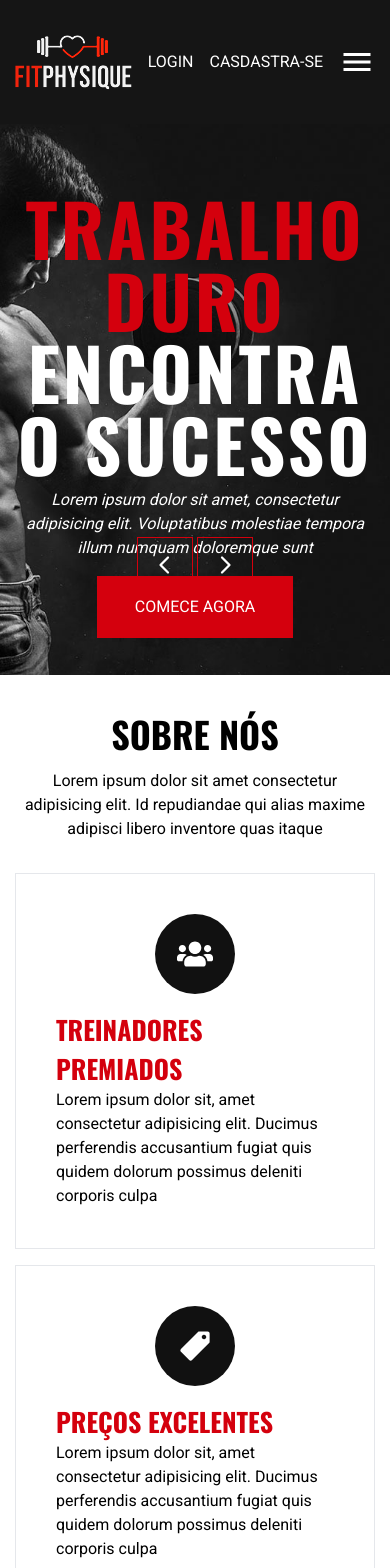
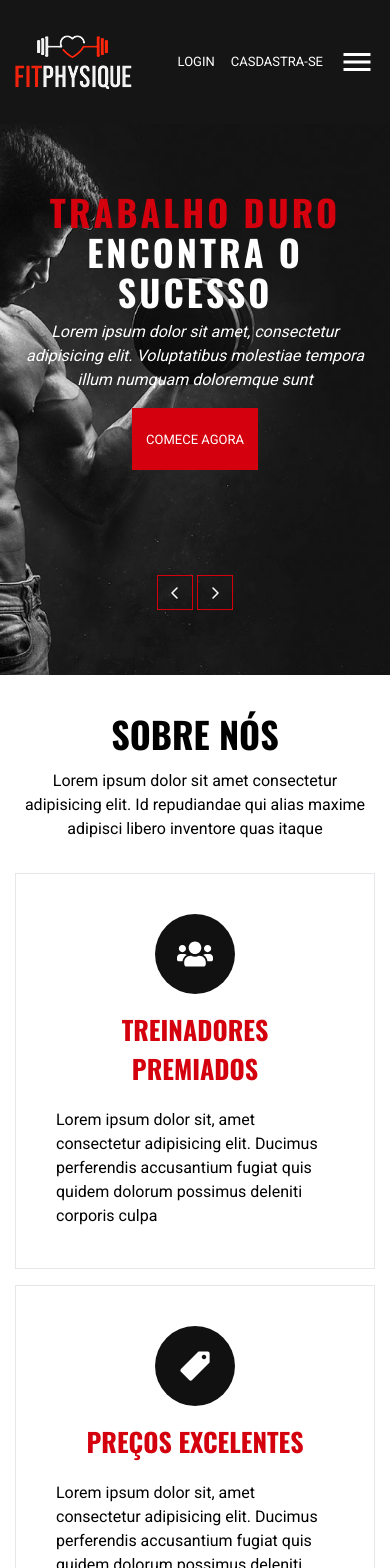
Before and after one commit to g-pontes/Academia, a Next.js app: page / in a window 390 px wide. Shown: the top 1568 px of the page. Built offline with nearby package versions, Linux system fonts and the light colour scheme.

Commit message:
update 1.0

```diff
--- a/app/globals.css
+++ b/app/globals.css
@@ -12,7 +12,7 @@
   }
 
   .h1 {
-    @apply text-white text-7xl lg:text-[110px] tracking-[3px];
+    @apply text-white text-6xl lg:text-[110px] tracking-[3px] max-[400px]:text-4xl;
   }
 
   .h2 {
--- a/components/About.tsx
+++ b/components/About.tsx
@@ -49,7 +49,7 @@ const About = () => {
         </div>
         {/* featured items */}
         <motion.div
-          variants={fadeIn('up', 0.8)}
+          variants={fadeIn('up', 0.4)}
           initial='hidden'
           whileInView={'show'}
           viewport={{ once: false, amount: 0.2 }}
@@ -64,7 +64,7 @@ const About = () => {
                 <div className="text-4xl bg-primary-300 text-white w-[80px] h-[80px]
                 rounded-full flex justify-center items-center">{featured.icon}</div>
                 <div>
-                  <h4 className="h4 text-accent">{featured.title}</h4>
+                  <h4 className="h4 text-center text-accent pb-5">{featured.title}</h4>
                   <p>{featured.subtitle}</p>
                 </div>
               </div>
@@ -73,7 +73,7 @@ const About = () => {
         </motion.div>
         {/* achievements */}
         <motion.div
-          variants={fadeIn('up', 1)}
+          variants={fadeIn('up', 0.4)}
           initial='hidden'
           whileInView={'show'}
           viewport={{ once: false, amount: 0.2 }}
--- a/components/Achievements.tsx
+++ b/components/Achievements.tsx
@@ -93,7 +93,7 @@ const Achievements = () => {
                                 {/* text */}
                                 <div className="flex flex-col justify-center items-center text-center">
                                 <item.icon className="text-3xl mb-2" />
-                                <h4 className="h4">{item.text}</h4>
+                                <h4 className="h4 max-[400px]:text-[16px]">{item.text}</h4>
                                 </div>
                             </motion.div>
                         )
--- a/components/CustomButton.tsx
+++ b/components/CustomButton.tsx
@@ -11,7 +11,7 @@ const CustomButton = ({
         rotate-45 bg-black transtion-all duration-300 group-hover:h-64
         group-hover:-translate-y-32"></span>
         <span className="ease relative text-white transition duration-300
-         group-hover:text-white">{text}</span>
+         group-hover:text-white max-[400px]:text-[13px]">{text}</span>
     </button>
   )
 }
--- a/components/Header.tsx
+++ b/components/Header.tsx
@@ -42,15 +42,15 @@ const Header = () => {
           : 'max-h-0 pt-0 pb-0 overflow-hidden border-white/0'}
         flex flex-col text-center gap-8 fixed
         bg-primary-200 w-full left-0 top-[124px] text-base uppercase font-medium
-        text-white xl:hidden`}/>
+        text-white xl:hidden`} />
         {/* desktop nav - hidden on small devices */}
         <Nav containerStyles="flex gap-4 text-white text-base uppercase font-medium transtion-all hidden xl:flex" />
         {/* hide/open menu button */}
         <div className="flex items-center gap-4">
           {/* login & register buttons */}
           <div className="text-white flex items-center gap-4">
-            <button className="hover:text-accent transition-all text-base uppercase font-medium">Login</button>
-            <button className="hover:text-accent transition-all text-base uppercase font-medium">Casdastra-se</button>
+            <button className="hover:text-accent transition-all text-base uppercase font-medium max-[400px]:text-[13px]">Login</button>
+            <button className="hover:text-accent transition-all text-base uppercase font-medium max-[400px]:text-[13px]">Casdastra-se</button>
           </div>
           <button
           onClick={() => setOpenNav(!openNav)}
--- a/components/HeroSlider.tsx
+++ b/components/HeroSlider.tsx
@@ -33,7 +33,7 @@ const HeroSlider = () => {
               initial='hidden'
               whileInView={'show'}
               viewport={{ once: false, amount: 0.2 }}
-              className="text-white italic text-center lg:text-left mb-4">
+              className="text-white italic text-center lg:text-left mb-4 max-[400px]:text-12px] max-[400px]:text-[16px]">
               Lorem ipsum dolor sit amet, consectetur adipisicing elit.
               Voluptatibus molestiae tempora illum numquam doloremque sunt
             </motion.p>
@@ -43,7 +43,7 @@ const HeroSlider = () => {
               whileInView={'show'}
               viewport={{ once: false, amount: 0.2 }}
             >
-              <CustomButton text='Comece agora' containerStyles='w-[196px] h-[62px]' />
+              <CustomButton text='Comece agora' containerStyles='w-[196px] h-[62px] max-[400px]:w-[126px] h-[32px]' />
             </motion.div>
           </div>
         </div>
@@ -58,14 +58,14 @@ const HeroSlider = () => {
             whileInView={'show'}
             viewport={{ once: false, amount: 0.2 }}
             className="h1 text-center lg:text-left mb-2">
-              <span>Onde é difícil</span>o trabalho encontra sucesso
+              <span className="text-accent">Trabalho duro</span> encontra o sucesso
             </motion.h1>
             <motion.p
               variants={fadeIn('up', 0.6)}
               initial='hidden'
               whileInView={'show'}
               viewport={{ once: false, amount: 0.2 }}
-              className="text-white italic text-center lg:text-left mb-4">
+              className="text-white italic text-center lg:text-left mb-4 max-[400px]:text-12px] max-[400px]:text-[16px]">
               Lorem ipsum dolor sit amet, consectetur adipisicing elit.
               Voluptatibus molestiae tempora illum numquam doloremque sunt
             </motion.p>
@@ -75,7 +75,7 @@ const HeroSlider = () => {
               whileInView={'show'}
               viewport={{ once: false, amount: 0.2 }}
             >
-              <CustomButton text='Comece agora' containerStyles='w-[196px] h-[62px]' />
+              <CustomButton text='Comece agora' containerStyles='w-[196px] h-[62px] max-[400px]:w-[126px] h-[32px]' />
             </motion.div>
           </div>
         </div>
@@ -83,10 +83,10 @@ const HeroSlider = () => {
       {/*swiper nav buttons*/}
       <SwiperNavButtons
         containerStyles='absolute bottom-2 lg:bottom-0 right-0 h-[130px] w-full lg:w-[700px]
-        z-50 flex justify-center lg:justify-start gap-1'
+        z-50 flex justify-center lg:justify-start gap-1 max-[400px]:bottom-[-30px]'
         btnStyles='border border-accent text-white w-[56px] h-[56px] flex
-        justify-center items-center hover:bg-accent transition-all duration-300'
-        iconsStyles='text-2xl'
+        justify-center items-center hover:bg-accent transition-all duration-300 max-[400px]:w-[36px] max-[400px]:h-[35px]'
+        iconsStyles='text-2xl max-[400px]:text-[16px]'
       />
     </Swiper>
   )
--- a/components/MembershipSlider.tsx
+++ b/components/MembershipSlider.tsx
@@ -145,7 +145,7 @@ const MembershipSlider = () => {
             return(
                 <SwiperSlide key={index}>
                     <div className="border border-accent hover:bg-primary-300/80 transition-all
-                    duration-300 w-full max-w-sm xl:max-w-none mx-auto">
+                    duration-300 w-full max-w-sm xl:max-w-none mx-auto max-[400px]:max-w-[330px]">
                         <div className="py-3 px-[60px] border-b border-accent">
                             <h4 className="h4">{item.title}</h4>
                         </div>
@@ -168,7 +168,7 @@ const MembershipSlider = () => {
                                 <em className="self-end text-2xl">/mês</em>
                             </p>
                             <CustomButton
-                                containerStyles="w-[192px] h-[62px]"
+                                containerStyles="w-[192px] h-[62px] max-[400px]:w-[152px] h-[42px] max-[400px]:ml-5"
                                 text="Compre agora!"
                              />
                         </div>
--- a/components/MobileNav.tsx
+++ b/components/MobileNav.tsx
@@ -13,7 +13,7 @@ const links = [
     {name:'contato', target:'contato', offset: 0},
 ];
 
-const MobileNav = ({ containerStyles}: {containerStyles: string}) => {
+const MobileNav = ({ containerStyles }: {containerStyles: string}) => {
   return (
     <nav className={`${containerStyles}`}>
        {links.map((link, index) =>{
```
